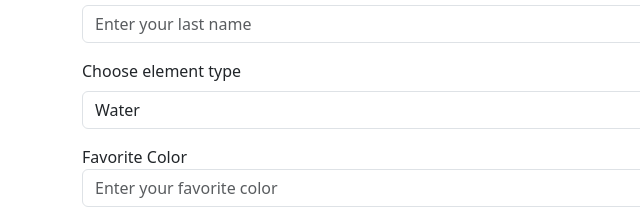
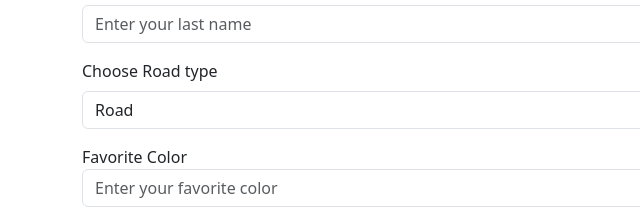
Before and after one commit to hayley-exe/December-Name-Generator, a plain HTML site: page index.html in a window 1280 px wide. Shown: the part 217-437 px from the top of the page, 0-640 px from the left. Drawn offline with nearby package versions, Linux system fonts and the light colour scheme.

Commit message:
fixed roadType thing. oopsie

```diff
--- a/index.html
+++ b/index.html
@@ -36,14 +36,12 @@
                 </div>
                 <!--Get road type-->
                 <div class="div mb-3">
-                    <label for="world" class="form-label">Choose element type</label>
-                    <select id="worldType" class="form-select">
-                        <option value="water">Water</option>
-                        <option value="earth">Earth</option>
-                        <option value="fire">Fire</option>
-                        <option value="air">Air</option>
-                        <option value="dark">Dark</option>
-                        <option value="light">Light</option>
+                    <label for="roadType" class="form-label">Choose Road type</label>
+                    <select id="roadType" class="form-select">
+                        <option value="road">Road</option>
+                        <option value="street">Street</option>
+                        <option value="ave">Avenue</option>
+                        <option value="court">Court</option>
                         <option value="other">Other</option>
                     </select>
                 </div>
```
